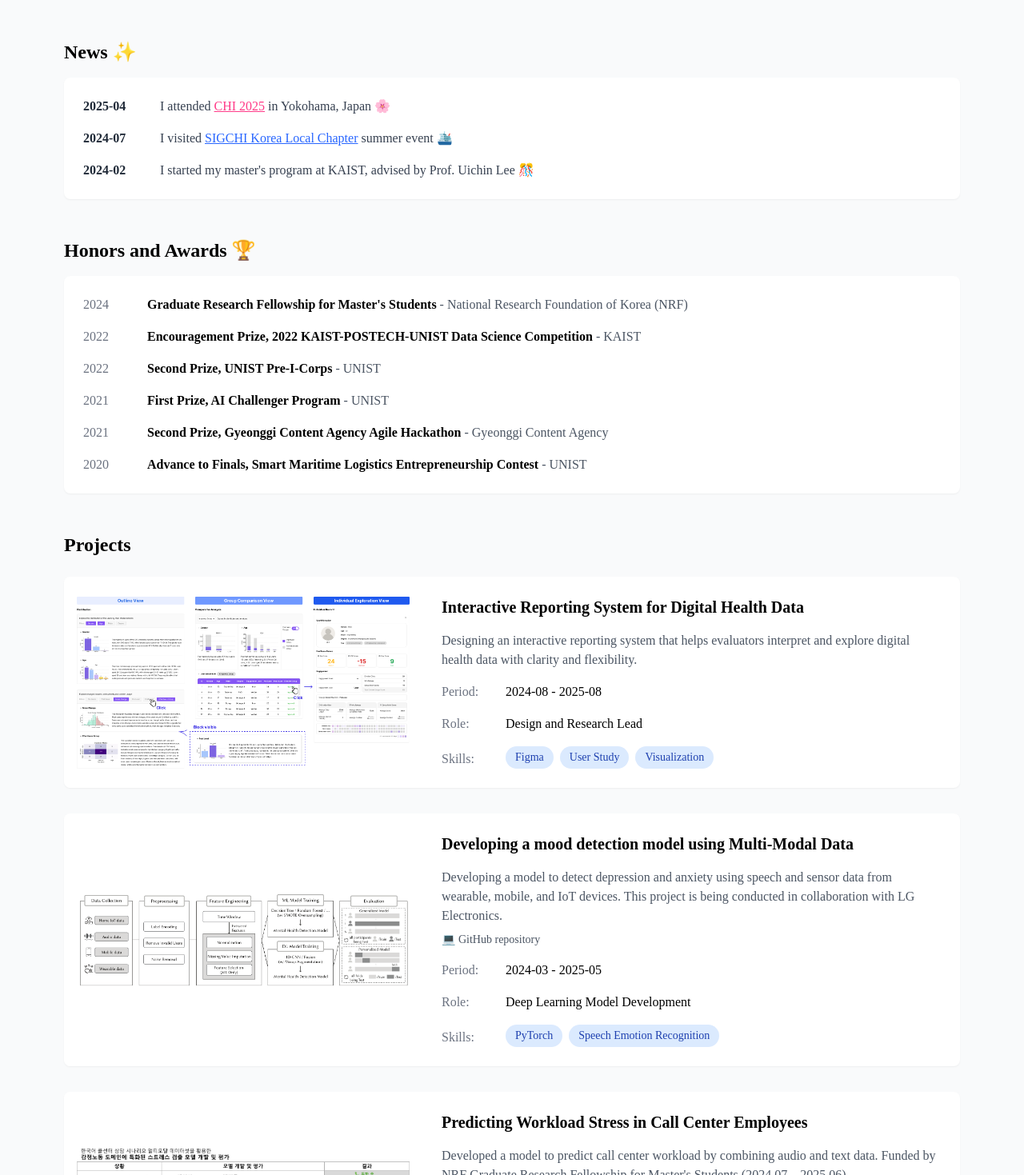
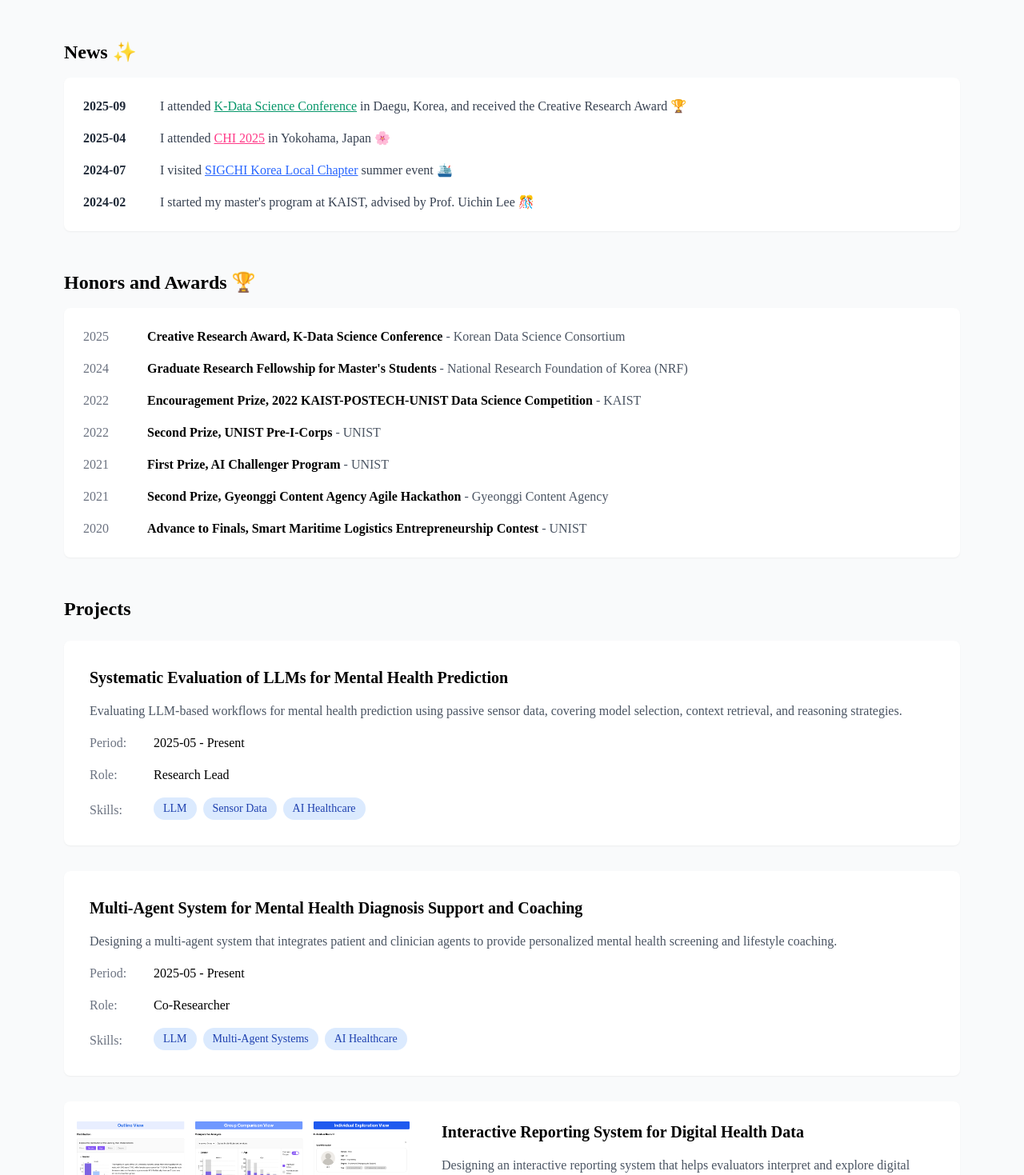
Before and after one commit to gn0219/gn0219.github.io, a Next.js app: page / in a window 1280 px wide. Shown: the part 821-2290 px from the top of the page at 80% size. Built offline with nearby package versions, Linux system fonts and the light colour scheme; a web font is replaced by a local one.

Commit message:
add K-DS

```diff
--- a/src/data/experience.ts
+++ b/src/data/experience.ts
@@ -47,7 +47,7 @@ export const experienceData: Experience[] = [
     role: "Mentorship & Outreach",
     experiences: [
       {
-        year: "Winter 2024, Summer 2025",
+        year: "Fall 2024, Summer 2025",
         title: "Mentor, Research Internship",
         institution: "KAIST ICLab"
       },
--- a/src/data/honors.ts
+++ b/src/data/honors.ts
@@ -5,6 +5,11 @@ export interface Honor {
 }
 
 export const honorsData: Honor[] = [
+  {
+    year: "2025",
+    title: "Creative Research Award, K-Data Science Conference",
+    organization: "Korean Data Science Consortium"
+  },
   {
     year: "2024",
     title: "Graduate Research Fellowship for Master's Students",
--- a/src/data/news.ts
+++ b/src/data/news.ts
@@ -6,8 +6,13 @@ export interface NewsItem {
 
 export const newsData: NewsItem[] = [
   {
+    date: "2025-09",
+    title: "K-Data Science Conference 2025",
+    description: "I attended [K-Data Science Conference](https://kdatascience.kr/conference/event, color=green) in Daegu, Korea, and received the Creative Research Award 🏆"
+  },
+  {
     date: "2025-04",
-    title: "CHI conference 2025",
+    title: "CHI Conference 2025",
     description: "I attended [CHI 2025](https://chi2025.acm.org/, color=pink) in Yokohama, Japan 🌸"
   },
   {
--- a/src/data/photos.ts
+++ b/src/data/photos.ts
@@ -35,5 +35,9 @@ export const photosData: Photo[] = [
   {
     src: '/images/photos/photo8.jpg',
     comment: '2025 | CHI Conference in Yokohama 🌸'
+  },
+  {
+    src: '/images/photos/photo9.jpg',
+    comment: '2025 | K-DS Conference in Daegu 🍂'
   }
 ];
--- a/src/data/profile.ts
+++ b/src/data/profile.ts
@@ -80,9 +80,10 @@ export const profileData: Profile = {
 `,
   interests: {
     "AI/ML": [
-      "AI/ML in Healthcare",
+      "AI Healthcare",
       "Digital Phenotyping",
       "Multimodal Data Analysis",
+      "LLM Context Engineering"
     ],
     "HCI": [
       "Visual Analytics",
--- a/src/data/projects.ts
+++ b/src/data/projects.ts
@@ -19,6 +19,33 @@ export interface ProjectsData {
 
 export const projectsData: ProjectsData = {
   current: [
+    {
+      title: "Systematic Evaluation of LLMs for Mental Health Prediction",
+      description: "Evaluating LLM-based workflows for mental health prediction using passive sensor data, covering model selection, context retrieval, and reasoning strategies.",
+      startDate: "2025-05",
+      endDate: "Present",
+      role: "Research Lead",
+      technologies: ["LLM", "Sensor Data", "AI Healthcare"],
+      // image: "/images/projects/mental_llm_eval.png"
+    },
+    {
+      title: "Multi-Agent System for Mental Health Diagnosis Support and Coaching",
+      description: "Designing a multi-agent system that integrates patient and clinician agents to provide personalized mental health screening and lifestyle coaching.",
+      startDate: "2025-05",
+      endDate: "Present",
+      role: "Co-Researcher",
+      technologies: ["LLM", "Multi-Agent Systems", "AI Healthcare"],
+      // image: "/images/projects/multi_agent_coaching.png"
+    },
+    {
+      title: "Interactive Reporting System for Digital Health Data",
+      description: "Designing an interactive reporting system that helps evaluators interpret and explore digital health data with clarity and flexibility.",
+      startDate: "2024-08",
+      endDate: "2025-05",
+      role: "Design and Research Lead",
+      technologies: ["Figma", "Visualization"],
+      image: "/images/projects/report.png",
+    },
     // {
     //   title: "Enhancing Signal Quality Indices for Real-World PPG Signals",
     //   description: "Improving the reliability of physiological data through real-world PPG signal quality assessment",
@@ -28,26 +55,26 @@ export const projectsData: ProjectsData = {
     //   image: "/images/projects/ppg.png",
     // },
     {
-      title: "Interactive Reporting System for Digital Health Data",
-      description: "Designing an interactive reporting system that helps evaluators interpret and explore digital health data with clarity and flexibility.",
-      startDate: "2024-08",
-      endDate: "2025-08",
-      role: "Design and Research Lead",
-      technologies: ["Figma", "User Study", "Visualization"],
-      image: "/images/projects/report.png",
-    },
-    {
       title: "Developing a mood detection model using Multi-Modal Data",
       description: "Developing a model to detect depression and anxiety using speech and sensor data from wearable, mobile, and IoT devices. This project is being conducted in collaboration with LG Electronics.",
       startDate: "2024-03",
-      endDate: "2025-05",
-      role: "Deep Learning Model Development",
-      technologies: ["PyTorch", "Speech Emotion Recognition"],
-      image: "/images/projects/lg_pipeline.png",
+      endDate: "2025-06",
+      role: "Methodology and Model Development",
+      technologies: ["PyTorch", "Sensor Fusion","Speech Emotion Recognition"],
+      image: "/images/projects/lg_overview.png",
       links: {
         github: "https://github.com/Kaist-ICLab/multimodal-mh-detection",
         // demo: "https://www.researchgate.net/publication/3710000000000000000"
       }
+    },
+    {
+      title: "Interactive Reporting System for Digital Health Data",
+      description: "Designing an interactive reporting system that helps evaluators interpret and explore digital health data with clarity and flexibility.",
+      startDate: "2024-08",
+      endDate: "2025-05",
+      role: "Design and Research Lead",
+      technologies: ["Figma", "Visualization"],
+      image: "/images/projects/report.png",
     },
     {
       title: "Predicting Workload Stress in Call Center Employees",
--- a/src/pages/index.tsx
+++ b/src/pages/index.tsx
@@ -168,7 +168,7 @@ const Home: NextPage = () => {
             <nav className="flex items-center">
               {/* Navigation buttons - only visible on md and larger screens */}
               <div className="hidden md:flex items-center space-x-8 mr-4">
-                {['about me', 'research'].map((section) => ( /*, 'etc', 'photos' */
+                {['about me', 'projects'].map((section) => ( /*, 'etc', 'photos' */
                   <button
                     key={section}
                     onClick={() => scrollToSection(section.replace(' ', ''))}
@@ -181,14 +181,14 @@ const Home: NextPage = () => {
                 ))}
               </div>
               {/* CV button - always visible */}
-              <a
+              {/* <a
                 href={profileData.cvUrl}
                 target="_blank"
                 rel="noopener noreferrer"
                 className="inline-block px-4 py-2 bg-blue-600 text-white rounded-md hover:bg-blue-700 transition-colors duration-200 font-medium text-sm md:text-base"
               >
                 CV
-              </a>
+              </a> */}
             </nav>
           </div>
         </div>
@@ -879,7 +879,7 @@ const Home: NextPage = () => {
 
         {/* Footer */}
         <footer className="mt-16 pb-8 text-center text-gray-500">
-          <p>Copyright © 2025 Gyuna Kim. All rights reserved.</p>
+          <p>Copyright © 2025 Gyuna Kim. All rights reserved. | Last updated on September 8, 2025.</p>
         </footer>
       </main>
     </div>
```
Also changed, not shown: public/images/photos/photo9.jpg (added), public/images/projects/lg_overview.png (added).
